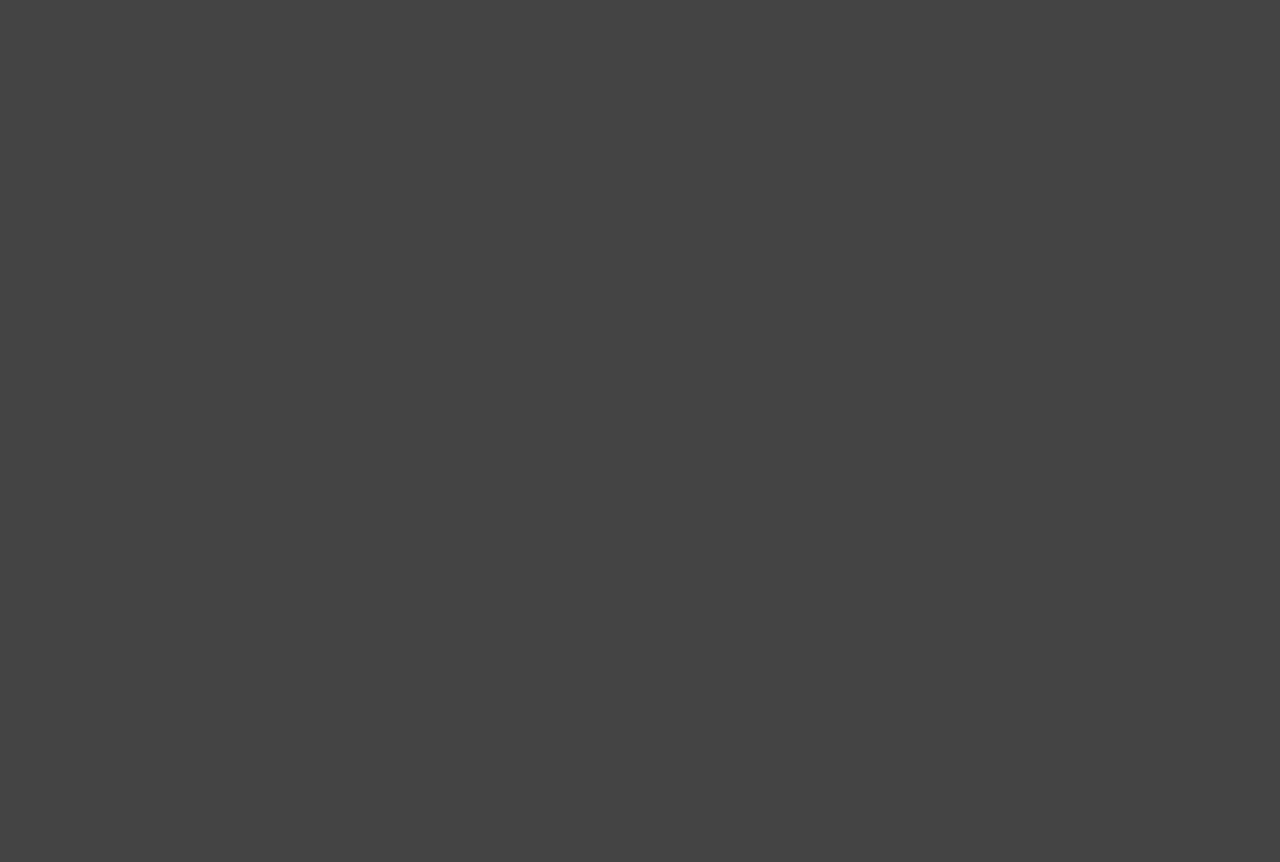
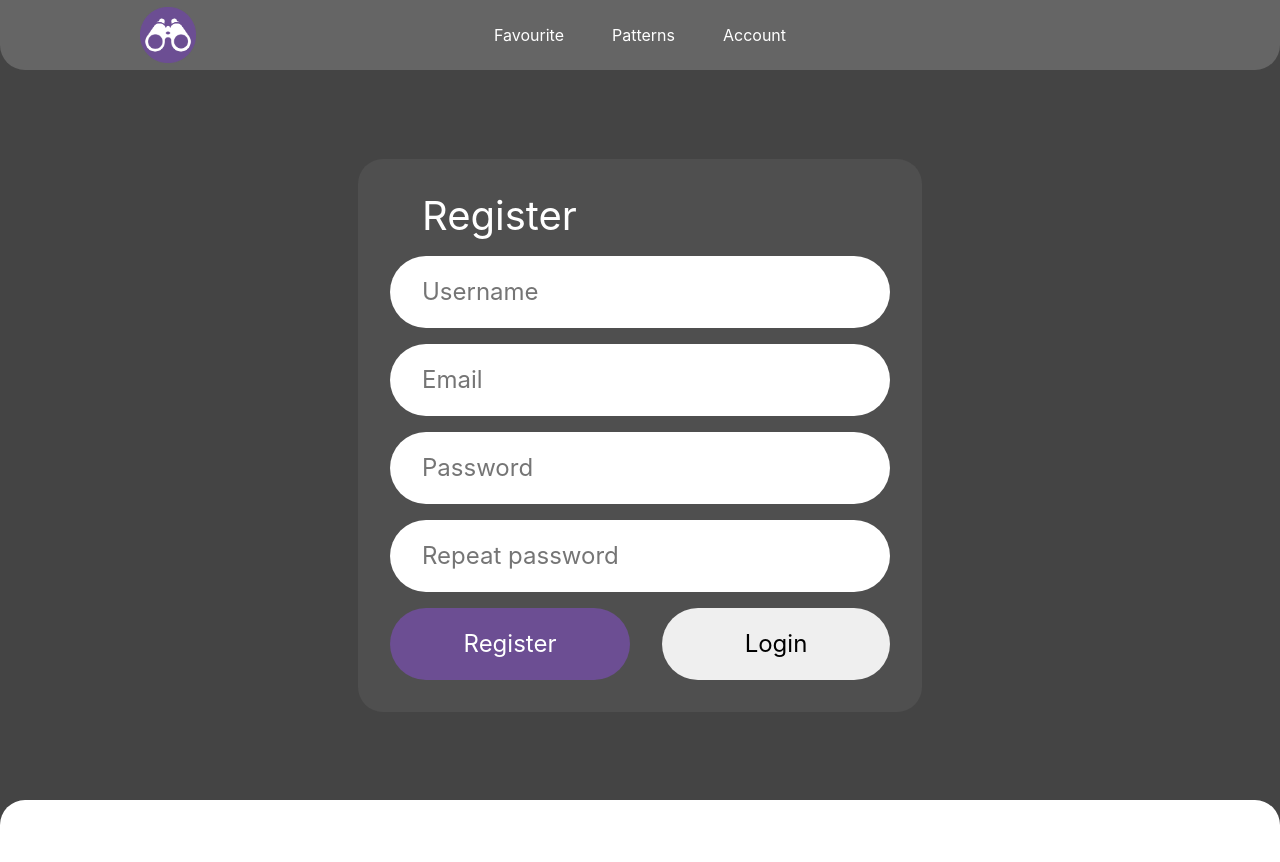
Before and after one commit to francus11/bidder, a React (Vite) app in the folder react/: page /register in a window 1280 px wide. Before the commit this address had no page. Shown: the top 862 px of the page. Built offline with nearby package versions, Linux system fonts and the light colour scheme.

Commit message:
Created login and register page Implemented basic login mechanism

```diff
--- a/react/package.json
+++ b/react/package.json
@@ -10,6 +10,7 @@
     "preview": "vite preview"
   },
   "dependencies": {
+    "axios": "^1.7.2",
     "react": "^18.2.0",
     "react-dom": "^18.2.0",
     "react-router-dom": "^6.23.1",
--- /dev/null
+++ b/react/src/config.jsx
@@ -0,0 +1,5 @@
+const config = {
+    apiUrl: import.meta.env.VITE_API_URL
+};
+
+export default config;
--- a/react/src/main.jsx
+++ b/react/src/main.jsx
@@ -3,6 +3,8 @@ import ReactDOM from "react-dom/client";
 import { BrowserRouter, Route, Routes } from "react-router-dom";
 import MainPage from "./pages/MainPage.jsx";
 import Patterns  from "./pages/PatternsPage.jsx";
+import LoginPage from "./pages/LoginPage.jsx";
+import RegisterPage from "./pages/RegisterPage.jsx";
 
 ReactDOM.createRoot(document.querySelector("body")).render(
     <React.StrictMode>
@@ -10,6 +12,8 @@ ReactDOM.createRoot(document.querySelector("body")).render(
             <Routes>
                 <Route path="/" Component={MainPage}></Route>
                 <Route path="/patterns" Component={Patterns}></Route>
+                <Route path="/login" Component={LoginPage}></Route>
+                <Route path="/register" Component={RegisterPage}></Route>
             </Routes>
         </BrowserRouter>
     </React.StrictMode>
--- /dev/null
+++ b/react/src/pages/LoginPage.jsx
@@ -0,0 +1,79 @@
+import {useRef} from "react";
+import axios from "axios";
+import { useNavigate } from 'react-router-dom';
+
+import { Link } from "react-router-dom";
+import Layout from "../components/Layout";
+
+import "../styles/pages/LoginPage.scss";
+import config from "../config";
+
+
+
+function LoginPage() {
+    const username = useRef(null);
+    const password = useRef(null);
+    const navigate = useNavigate();
+
+    const postLogin = event => {
+        console.log(username.current.value);
+        console.log(password.current.value);
+        event.preventDefault();
+        axios({
+            url: config.apiUrl + "/api/auth/authenticate",
+            method: "POST",
+            headers: {
+
+            },
+            data: {
+                username: username.current.value,
+                password: password.current.value
+            }
+        })
+        .then(res => {
+            console.log(res);
+            localStorage.setItem('token', res.data.token);
+            navigate('/patterns');
+        })
+        .catch(e => {
+            console.log(e);
+        });
+    };
+
+    const handleLoginSubmit = event => {
+        postLogin(event);
+    }
+
+    return (
+        <Layout>
+            <form
+                id="login-form"
+                className="visible"
+                onSubmit={handleLoginSubmit}
+            >
+                <div className="form-title">Login</div>
+                <input
+                    type="text"
+                    name="login"
+                    className="login-input"
+                    placeholder="Username"
+                    ref={username}
+                />
+                <input type="password" name="password" placeholder="Password" ref={password}/>
+
+                <div className="form-buttons">
+                    <Link to={"/register"}>
+                        <button id="register-swap-button" type="button">
+                            Register
+                        </button>
+                    </Link>
+
+                    <button className="focused" type="submit">
+                        Login
+                    </button>
+                </div>
+            </form>
+        </Layout>
+    );
+}
+export default LoginPage;
--- /dev/null
+++ b/react/src/pages/RegisterPage.jsx
@@ -0,0 +1,42 @@
+import { Link } from "react-router-dom";
+import Layout from "../components/Layout";
+
+function RegisterPage() {
+    return (
+        <Layout>
+            <form
+                id="register-form"
+                className="invisible"
+                action="register"
+                method="POST"
+            >
+                <div className="form-title">Register</div>
+                <input
+                    type="text"
+                    name="login"
+                    className="login-input"
+                    placeholder="Username"
+                />
+                <input type="email" name="email" placeholder="Email" />
+                <input type="password" name="password" placeholder="Password" />
+                <input
+                    type="password"
+                    name="password_repeat"
+                    placeholder="Repeat password"
+                />
+                <div className="form-buttons">
+                    <button className="focused" type="submit">
+                        Register
+                    </button>
+                    <Link to={"/login"}>
+                        <button id="login-swap-button" type="button">
+                            Login
+                        </button>
+                    </Link>
+                </div>
+            </form>
+        </Layout>
+    );
+}
+
+export default RegisterPage;
--- a/react/src/styles/components/Layout.scss
+++ b/react/src/styles/components/Layout.scss
@@ -14,7 +14,7 @@ body {
 main {
     width: 1000px;
     display: flex;
-    justify-content: center;
+    justify-content: stretch;
     flex: 1 0 auto;
     align-items: center;
 }
--- /dev/null
+++ b/react/src/styles/modules/_login-register.scss
@@ -0,0 +1,57 @@
+@use "../partials/variables";
+
+main {
+    flex-direction: column;
+    justify-content: center;
+}
+
+form {
+    display: flex;
+    row-gap: 1em;
+    flex-direction: column;
+    background-color: #4f4f4f;
+    padding: 2em;
+    width: 500px;
+    border-radius: 25px;
+}
+
+.form-title {
+    font-size: 2.5rem;
+    color: white;
+    margin-left: 2rem;
+}
+
+input,
+button {
+    height: 3em;
+    border-radius: 1.5em;
+    font-family: variables.$default-font;
+    font-size: 1.5em;
+    border: none;
+}
+
+input, a > input {
+    padding: 0 2rem;
+    &:focus {
+        outline: none;
+    }
+}
+
+.form-buttons {
+    display: flex;
+    column-gap: 2em;
+    button, > a {
+        flex: 1;
+        button {
+            width: 100%;
+        }
+    }
+
+    a {
+    }
+}
+
+.focused {
+    background-color: variables.$theme-first-color;
+    color: white;
+}
--- /dev/null
+++ b/react/src/styles/pages/LoginPage.scss
@@ -0,0 +1 @@
+@use "../modules/login-register";
```
Also changed, not shown: 2 other files (tests, documents, lock files or other folders).
